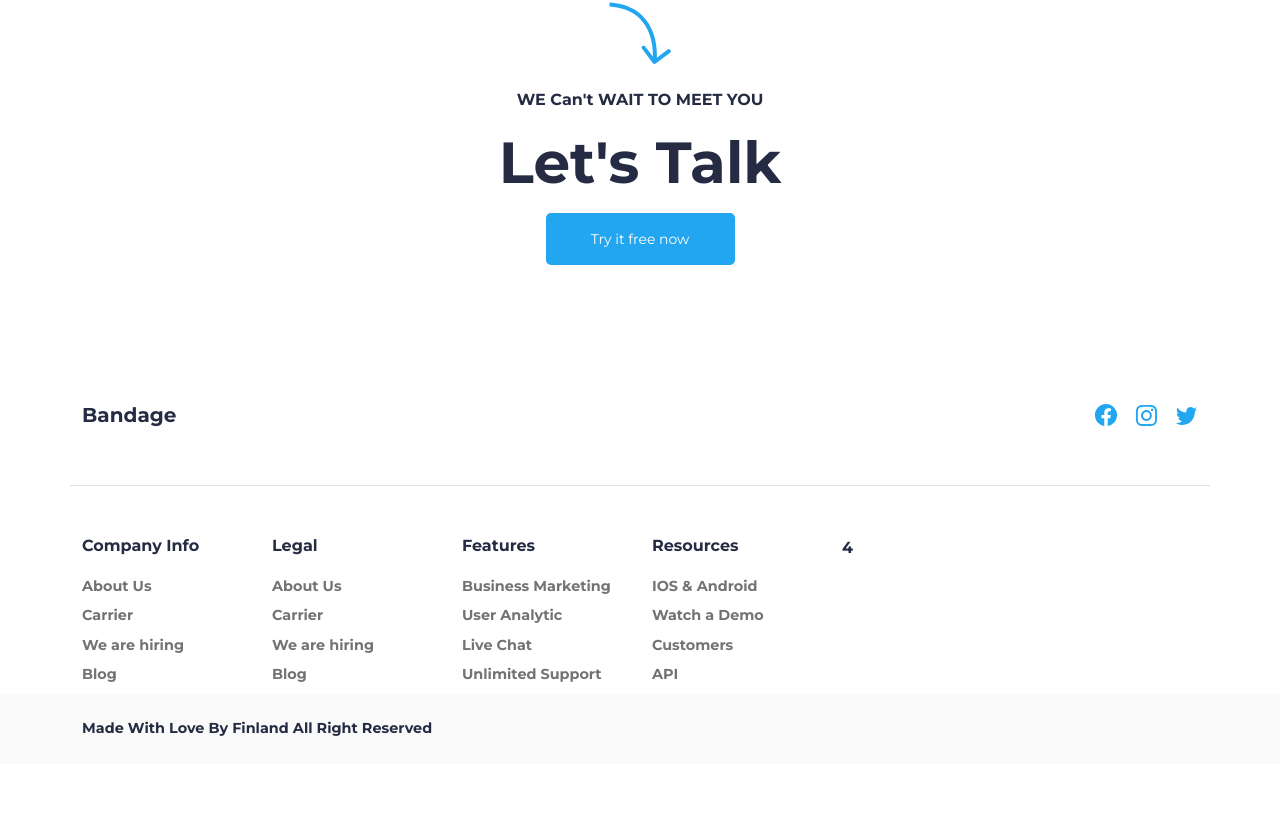
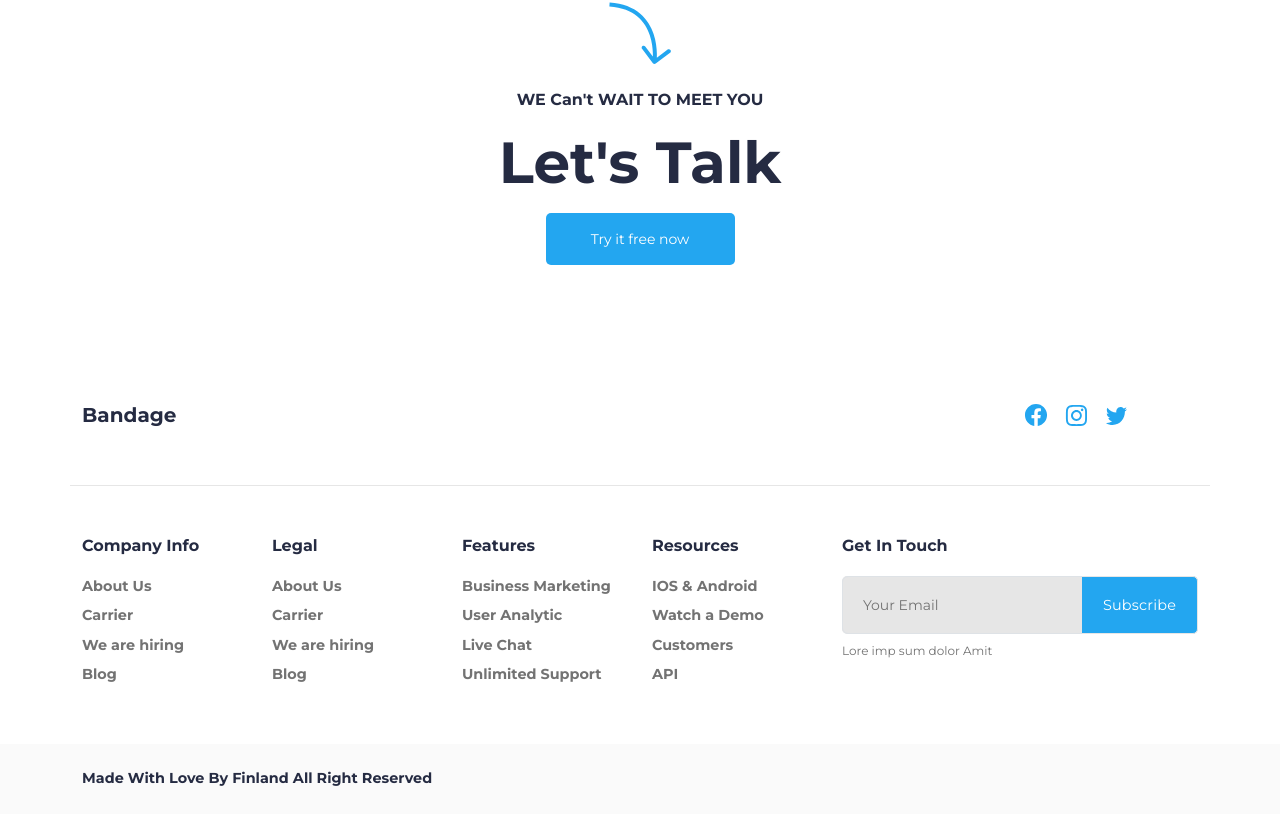
Before and after one commit to aleksi-svaridze/bandage, a React (Create React App) app: page / in a window 1280 px wide. Shown: the part 1602-2416 px from the top of the page. Before the commit the page ends 2366 px from the top, so only its background shows below. Built offline with nearby package versions, Linux system fonts and the light colour scheme.

Commit message:
Finished: Footer section

```diff
--- a/src/components/Footer.js
+++ b/src/components/Footer.js
@@ -9,11 +9,11 @@ const Footer = () => {
         {id: 4, title: 'Resources', link1: 'IOS & Android', link2: 'Watch a Demo', link3: 'Customers', link4: 'API'},
     ])
     return (
-        <footer className="footer mt-50">
+        <footer className="footer py-50">
             <div className="container">
-                <div className="row">
+                <div className="row gy-3">
                     {   footerData.map(data => (
-                        <div className="col-12 col-sm-6 col-xl-2" key={data.id}>
+                        <div className="col-12 col-sm-6 col-md-3 col-xl-2" key={data.id}>
                             <div>
                                 <h3 className="fw-bold fs-6 mb-20">{data.title}</h3>
                                 <a href="/" className="fs-14 text-gray d-block text-decoration-none mb-2">{data.link1}</a>
@@ -25,7 +25,18 @@ const Footer = () => {
                     ))
                     }
 
-                    <div className="col-12 col-md-12 col-xl-4">4</div>
+                    <div className="col-12 col-md-12 col-xl-4">
+                        <div>
+                            <h3 className="fw-bold fs-6 mb-20">Get In Touch</h3>
+
+                            <form className="bg-gray-light position-relative border-radius-5">
+                                <input type="email" placeholder="Your Email" className="form-control bg-gray-light h-58 ps-20 pe-137 text-gray fs-14 fw-normal" />
+                                <button type="submit" className="text-white fs-14 border-1 border-gray-light bg-blue-light btn position-absolute top-0 end-0 btn-submit h-58 text-capitalize">subscribe</button>
+                            </form>
+                            <p className="fs-12 text-gray fw-normal mb-0 mt-2">Lore imp sum dolor Amit</p>
+
+                        </div>
+                    </div>
                 </div>
             </div>
         </footer>
--- a/src/components/Socials.js
+++ b/src/components/Socials.js
@@ -7,7 +7,7 @@ const Socials = () => {
         <div className='socials pt-80'>
             <div className='container d-flex justify-content-between align-items-center my-55'>
                 <p className='text-capitalize fs-5 m-0'>bandage</p>
-                <div className='d-flex column-gap-3 align-items-center'>
+                <div className='d-flex column-gap-3 align-items-center me-70'>
                     <a href="/">
                         <img src={FacebookBlue} className='w-24' alt="" />
                     </a>
--- a/src/styles/css/main.css
+++ b/src/styles/css/main.css
@@ -3,6 +3,16 @@ body {
   font-family: "Montserrat", sans-serif !important;
   font-weight: 700;
   color: #252B42;
+}
+
+::-moz-placeholder {
+  color: #737373 !important;
+  font-size: 14px;
+}
+
+::placeholder {
+  color: #737373 !important;
+  font-size: 14px;
 }
 
 .text-blue-dark {
@@ -21,6 +31,10 @@ body {
   color: #FAFAFA !important;
 }
 
+.text-gray-light {
+  color: #E6E6E6 !important;
+}
+
 .bg-blue-dark {
   background-color: #252B42 !important;
 }
@@ -37,12 +51,24 @@ body {
   background-color: #FAFAFA !important;
 }
 
+.bg-gray-light {
+  background-color: #E6E6E6 !important;
+}
+
 .ms-115 {
   margin-left: 0;
 }
 
 .py-20 {
   padding: 1.25rem 0;
+}
+
+.ps-20 {
+  padding-left: 20px;
+}
+
+.pe-137 {
+  padding-right: 137px;
 }
 
 .my-4-5 {
@@ -58,12 +84,21 @@ body {
   margin-bottom: 55px;
 }
 
+.me-70 {
+  margin-right: 0px;
+}
+
 .mt-50 {
   margin-top: 50px;
 }
 
 .pt-80 {
   padding-top: 80px;
+}
+
+.py-50 {
+  padding-top: 50px;
+  padding-bottom: 50px;
 }
 
 .mt-120 {
@@ -84,6 +119,9 @@ body {
   .py-80 {
     padding: 60px 0 65px;
   }
+  .me-70 {
+    margin-right: 70px;
+  }
 }
 @media screen and (min-width: 1200px) {
   .my-4-5 {
@@ -99,6 +137,10 @@ body {
 
 .fs-50 {
   font-size: 20px;
+}
+
+.fs-12 {
+  font-size: 12px;
 }
 
 .fs-14 {
@@ -150,12 +192,20 @@ body {
   width: 80%;
 }
 
+.h-58 {
+  height: 58px;
+}
+
 .border-blue-light {
-  border-color: #23A6F0;
+  border-color: #23A6F0 !important;
 }
 
 .border-gray-light {
-  border-color: #E6E6E6;
+  border-color: #E6E6E6 !important;
+}
+
+.border-radius-5 {
+  border-radius: 5px !important;
 }
 
 .btn-primary {
@@ -185,6 +235,14 @@ body {
   border-radius: 37px;
 }
 
+.btn-submit {
+  width: 117px;
+  font-weight: 400;
+  line-height: 28px;
+  letter-spacing: 0.2px;
+  border-radius: 0px 5px 5px 0px;
+}
+
 .card {
   width: 95%;
   height: 403px;
--- a/src/styles/scss/partials/_root.scss
+++ b/src/styles/scss/partials/_root.scss
@@ -3,3 +3,8 @@ body {
     font-weight: 700;
     color: $color-blue-dark;
 }
+
+::placeholder {
+    color: $color-gray !important;
+    font-size: 14px;
+}
--- a/src/styles/scss/partials/components/_btns.scss
+++ b/src/styles/scss/partials/components/_btns.scss
@@ -22,3 +22,10 @@
     height: 54px;
     border-radius: 37px;
 }
+.btn-submit {
+    width: 117px;
+    font-weight: 400;
+    line-height: 28px;
+    letter-spacing: 0.2px;
+    border-radius: 0px 5px 5px 0px;
+}
--- a/src/styles/scss/partials/utilities/_borders.scss
+++ b/src/styles/scss/partials/utilities/_borders.scss
@@ -1,6 +1,10 @@
 .border-blue-light {
-    border-color: $color-blue-light;
+    border-color: $color-blue-light !important;
 }
 .border-gray-light {
-    border-color: $color-gray-light;
+    border-color: $color-gray-light !important;
 }
+
+.border-radius-5 {
+    border-radius: 5px !important;
+}
--- a/src/styles/scss/partials/utilities/_colours.scss
+++ b/src/styles/scss/partials/utilities/_colours.scss
@@ -9,6 +9,9 @@
 }
 .text-white-dark {
     color: $color-white-dark !important;
+}
+.text-gray-light {
+    color: $color-gray-light !important;
 }
 
 
@@ -25,3 +28,6 @@
 .bg-white-dark {
     background-color: $color-white-dark !important;
 }
+.bg-gray-light {
+    background-color: $color-gray-light !important;
+}
--- a/src/styles/scss/partials/utilities/_fonts.scss
+++ b/src/styles/scss/partials/utilities/_fonts.scss
@@ -3,6 +3,9 @@
 }
 .fs-50 {
     font-size: 20px;
+}
+.fs-12 {
+    font-size: 12px;
 }
 .fs-14 {
     font-size: .7rem;
--- a/src/styles/scss/partials/utilities/_sizing.scss
+++ b/src/styles/scss/partials/utilities/_sizing.scss
@@ -10,3 +10,6 @@
 .w-80 {
     width: 80%;
 }
+.h-58 {
+    height: 58px;
+}
--- a/src/styles/scss/partials/utilities/_spacing.scss
+++ b/src/styles/scss/partials/utilities/_spacing.scss
@@ -3,6 +3,12 @@
 }
 .py-20 {
     padding: 1.25rem 0;
+}
+.ps-20 {
+    padding-left: 20px;
+}
+.pe-137 {
+    padding-right: 137px;
 }
 .my-4-5 {
     margin: 1.5rem 0;
@@ -14,11 +20,18 @@
     margin-top: 55px;
     margin-bottom: 55px;
 }
+.me-70 {
+    margin-right: 0px;
+}
 .mt-50 {
     margin-top: 50px;
 }
 .pt-80 {
     padding-top: 80px;
+}
+.py-50 {
+    padding-top: 50px;
+    padding-bottom: 50px;
 }
 .mt-120 {
     margin-top: 60px;
@@ -37,6 +50,9 @@
     .py-80 {
         padding: 60px 0 65px;
     }
+    .me-70 {
+        margin-right: 70px;
+    }
 }
 
 @media screen and (min-width: 1200px) {
```
Also changed, not shown: 1 other file (tests, documents, lock files or other folders).
